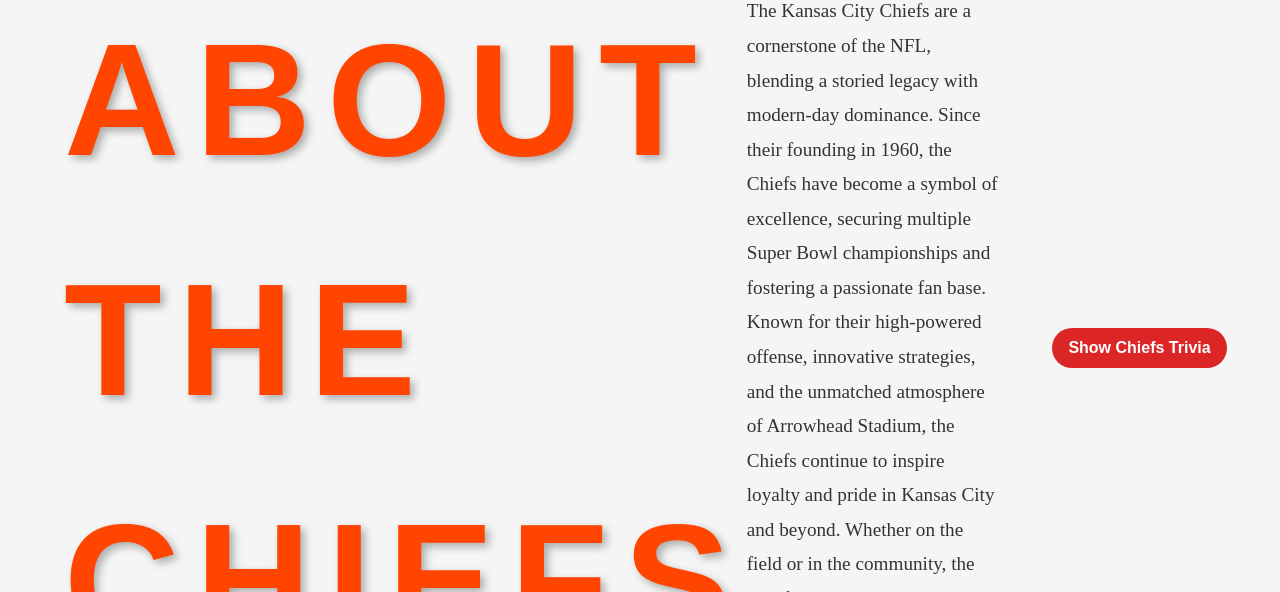
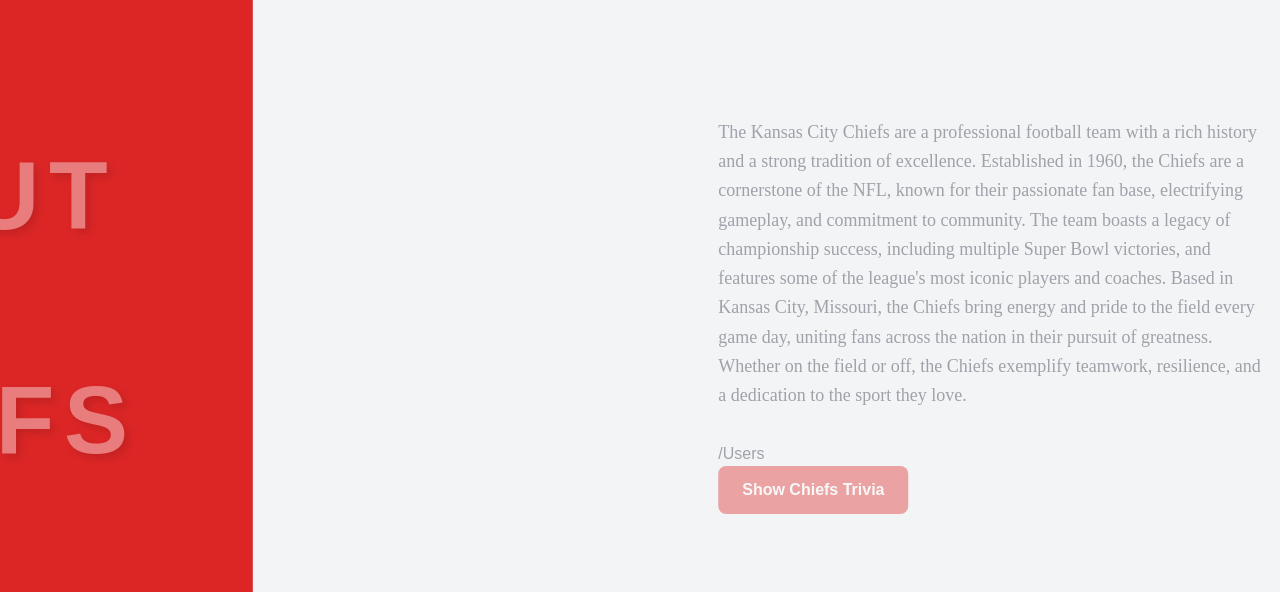
Before and after one commit to e2morris33/448bfinal, a React (Create React App) app: page / in a window 1280 px wide. Shown: the part 948-1540 px from the top of the page. Built offline with nearby package versions, Linux system fonts and the light colour scheme.

Commit message:
Update App.js

```diff
--- a/src/App.js
+++ b/src/App.js
@@ -26,7 +26,39 @@
   const [showChart, setShowChart] = useState(false); // Toggle between screens
   const containerRef = useRef(null); // Ref for fade-out animation
   const contentRef = useRef(null); // Ref for fade-in animation of chart screen
+  const [scrollProgress, setScrollProgress] = useState(0);
+  const [trivia, setTrivia] = useState("");
+  const [loading, setLoading] = useState(false);
 
+  // Add this near your other state declarations
+  const [hasScrolledToAbout, setHasScrolledToAbout] = useState(false);
+  const aboutSectionRef = useRef(null);
+
+  useEffect(() => {
+    const handleScroll = () => {
+      const aboutSection = aboutSectionRef.current;
+      if (!aboutSection) return;
+
+      const rect = aboutSection.getBoundingClientRect();
+      const sectionHeight = aboutSection.offsetHeight;
+      const viewportHeight = window.innerHeight;
+
+      // Calculate progress (0 to 1)
+      const progress = Math.max(
+        0,
+        Math.min(
+          1,
+          1 - (rect.top - viewportHeight * 0.25) / (sectionHeight * 0.5)
+        )
+      );
+
+      setScrollProgress(progress);
+    };
+
+    window.addEventListener("scroll", handleScroll);
+    handleScroll(); // Check initial position
+    return () => window.removeEventListener("scroll", handleScroll);
+  }, []);
   const handleBegin = () => {
     // GSAP fade-out animation
     gsap.to(containerRef.current, {
@@ -38,37 +70,22 @@
     });
   };
 
-  useEffect(() => {
-    // Trigger fade-in animation for the chart screen
-    if (showChart) {
-      gsap.fromTo(
-        contentRef.current,
-        { opacity: 0 },
-        { opacity: 1, duration: 1 }
-      );
-    }
-  }, [showChart]);
-
-  const [trivia, setTrivia] = useState("");
-  const [loading, setLoading] = useState(false);
-
   const facts = [
     "The Kansas City Chiefs were founded in 1960 as the Dallas Texans.",
     "The Chiefs won their first Super Bowl in 1970, led by coach Hank Stram.",
     "Arrowhead Stadium, the Chiefs' home, is one of the loudest stadiums in the NFL.",
     "Patrick Mahomes became the youngest quarterback to win Super Bowl MVP in 2020.",
     "The Chiefs have one of the longest streaks of sell-out games in NFL history.",
-    "Emma morris and Riely pittman are the coolest people ever",
   ];
 
   const fetchTrivia = () => {
-    setLoading(true); // Start loading
-    setTrivia(""); // Clear previous trivia
+    setLoading(true);
+    setTrivia("");
     setTimeout(() => {
       const randomIndex = Math.floor(Math.random() * facts.length);
       setTrivia(facts[randomIndex]);
-      setLoading(false); // Stop loading
-    }, 2000); // Simulate a 2-second delay
+      setLoading(false);
+    }, 1000);
   };
 
   // Dynamic chart data
@@ -230,51 +247,80 @@
         </div>
       </div>
       <div
-        className="about-chiefs-section flex items-center justify-center min-h-screen px-8"
+        ref={aboutSectionRef}
+        className="relative h-screen flex items-center justify-center min-h-screen"
+      >
+        {/* Animated left panel */}
+        <div
+          className="sticky left-0 top-0 h-screen bg-red-600 transition-all duration-1000 ease-in-out"
           style={{
-          backgroundColor: "#f5f5f5", // Light background for contrast
+            width: "50%",
+            transform: `translateX(${-100 * (1 - scrollProgress)}%)`,
           }}
         >
-        <div className="about-chiefs-section">
-          {/* Left Panel */}
-          <div className="left-panel" ref={containerRef}>
-            <h2 className="about-header">About the Chiefs</h2>
-            <p className="about-description"></p>
-          </div>
-
-          {/* Main Content */}
-          <div className="main-content">
-            <p>
-              The Kansas City Chiefs are a cornerstone of the NFL, blending a
-              storied legacy with modern-day dominance. Since their founding in
-              1960, the Chiefs have become a symbol of excellence, securing
-              multiple Super Bowl championships and fostering a passionate fan
-              base. Known for their high-powered offense, innovative strategies,
-              and the unmatched atmosphere of Arrowhead Stadium, the Chiefs
-              continue to inspire loyalty and pride in Kansas City and beyond.
-              Whether on the field or in the community, the Chiefs embody
-              teamwork, perseverance, and the relentless pursuit of greatness.
-            </p>
+          <div
+            className="absolute left-1/2 top-1/2 -translate-x-1/2 -translate-y-1/2 text-center transition-opacity duration-1000"
+            style={{ opacity: scrollProgress }}
+          >
+            <h2 className="text-white text-8xl font-bold whitespace-nowrap mb-4">
+              ABOUT
+            </h2>
+            <h2 className="text-white text-8xl font-bold whitespace-nowrap mb-4">
+              THE
+            </h2>
+            <h2 className="text-white text-8xl font-bold whitespace-nowrap">
+              CHIEFS
+            </h2>
           </div>
         </div>
 
-        {/* Right Trivia Button and Spinner */}
-        <div className="w-1/2 flex flex-col items-center">
+        {/* Right content */}
+        <div className="w-1/2 ml-auto p-12">
+          <div
+            className="space-y-8 transition-all duration-1000 delay-500"
+            style={{
+              opacity: scrollProgress,
+              transform: `translateX(${50 * (1 - scrollProgress)}px)`,
+            }}
+          >
+            <div className="prose prose-lg">
+              <p className="text-gray-800 text-lg leading-relaxed">
+                The Kansas City Chiefs are a professional football team with a
+                rich history and a strong tradition of excellence. Established
+                in 1960, the Chiefs are a cornerstone of the NFL, known for
+                their passionate fan base, electrifying gameplay, and commitment
+                to community. The team boasts a legacy of championship success,
+                including multiple Super Bowl victories, and features some of
+                the league's most iconic players and coaches. Based in Kansas
+                City, Missouri, the Chiefs bring energy and pride to the field
+                every game day, uniting fans across the nation in their pursuit
+                of greatness. Whether on the field or off, the Chiefs exemplify
+                teamwork, resilience, and a dedication to the sport they love.
+                {/* rest of your paragraph text */}
+              </p>
+            </div>
+
+            {/* Trivia Section */}
+            <div className="w-full flex flex-col items-start">/Users
               <button
                 onClick={fetchTrivia}
-            className="bg-red-600 text-white font-bold py-2 px-4 rounded-full hover:bg-red-800 transition"
-            disabled={loading} // Disable button while loading
+                className="bg-red-600 text-white font-bold py-3 px-6 rounded-lg hover:bg-red-700 transition-colors duration-200"
+                disabled={loading}
               >
                 Show Chiefs Trivia
               </button>
+
               {loading && (
-            <div className="spinner mt-4"></div> // Spinner animation while loading
+                <div className="w-8 h-8 mt-4 border-4 border-red-600 border-t-transparent rounded-full animate-spin" />
               )}
+
               {!loading && trivia && (
-            <div className="trivia-card bg-white mt-4 p-4 rounded shadow-md">
-              <p className="text-lg">{trivia}</p>
+                <div className="w-full mt-4 p-6 bg-white rounded-lg shadow-md transition-all duration-300">
+                  <p className="text-lg text-gray-700">{trivia}</p>
                 </div>
               )}
+            </div>
+          </div>
         </div>
       </div>
       Chart Section
```
Lines whose indentation alone changed are shown as unchanged.
